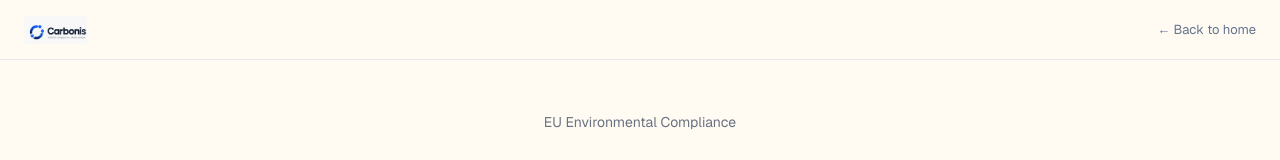
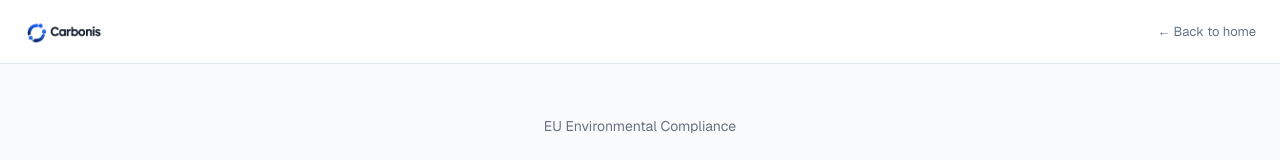
Before and after one commit to carbonis-eu/carbonis-app, a Next.js app: page /login in a window 1280 px wide. Shown: the top 160 px of the page. Built offline with nearby package versions, Linux system fonts and the light colour scheme; no server answers.

Commit message:
fix: logo paths + brand colors on login, register, admin, dashboard

```diff
--- a/app/admin/page.tsx
+++ b/app/admin/page.tsx
@@ -48,7 +48,11 @@ export default async function AdminPage() {
       {/* ── SIDEBAR ── */}
       <aside style={{ width: '220px', background: '#0B2471', display: 'flex', flexDirection: 'column', flexShrink: 0 }}>
         <div style={{ padding: '20px 16px 16px', borderBottom: '1px solid rgba(255,255,255,0.08)', display: 'flex', alignItems: 'center', gap: '8px' }}>
-          <img src="/carbonis-icon.png" alt="Carbonis" style={{ height: '24px', width: 'auto' }}/>
+          <svg width="24" height="24" viewBox="0 0 56 56" fill="none" aria-hidden="true">
+            <defs><linearGradient id="ag" x1="10" y1="8" x2="46" y2="48" gradientUnits="userSpaceOnUse"><stop offset="0%" stopColor="#60A5FA"/><stop offset="50%" stopColor="#265CFF"/><stop offset="100%" stopColor="#93c5fd"/></linearGradient></defs>
+            <path d="M 37.5,44.5 A 19,19 0 1,1 44.5,18.5" stroke="url(#ag)" strokeWidth="4.5" strokeLinecap="round" fill="none"/>
+            <circle cx="37.5" cy="44.5" r="4.2" fill="url(#ag)"/><circle cx="11.5" cy="37.5" r="4.2" fill="url(#ag)"/><circle cx="18.5" cy="11.5" r="4.2" fill="url(#ag)"/><circle cx="44.5" cy="18.5" r="4.2" fill="url(#ag)"/>
+          </svg>
           <div>
             <span style={{ color: 'white', fontWeight: 700, fontSize: '14px' }}>Carbonis</span>
             <p style={{ color: 'rgba(255,255,255,0.4)', fontSize: '9px', marginTop: '1px' }}>Admin Panel</p>
--- a/app/dashboard/page.tsx
+++ b/app/dashboard/page.tsx
@@ -55,7 +55,11 @@ export default async function DashboardPage() {
       {/* ── SIDEBAR ── */}
       <aside style={{ width: '220px', background: '#0B2471', display: 'flex', flexDirection: 'column', flexShrink: 0 }}>
         <div style={{ padding: '20px 16px 16px', borderBottom: '1px solid rgba(255,255,255,0.08)', display: 'flex', alignItems: 'center', gap: '8px' }}>
-          <img src="/carbonis-icon.png" alt="Carbonis" style={{ height: '24px', width: 'auto' }}/>
+          <svg width="24" height="24" viewBox="0 0 56 56" fill="none" aria-hidden="true">
+            <defs><linearGradient id="dg" x1="10" y1="8" x2="46" y2="48" gradientUnits="userSpaceOnUse"><stop offset="0%" stopColor="#60A5FA"/><stop offset="50%" stopColor="#265CFF"/><stop offset="100%" stopColor="#93c5fd"/></linearGradient></defs>
+            <path d="M 37.5,44.5 A 19,19 0 1,1 44.5,18.5" stroke="url(#dg)" strokeWidth="4.5" strokeLinecap="round" fill="none"/>
+            <circle cx="37.5" cy="44.5" r="4.2" fill="url(#dg)"/><circle cx="11.5" cy="37.5" r="4.2" fill="url(#dg)"/><circle cx="18.5" cy="11.5" r="4.2" fill="url(#dg)"/><circle cx="44.5" cy="18.5" r="4.2" fill="url(#dg)"/>
+          </svg>
           <span style={{ color: 'white', fontWeight: 700, fontSize: '14px', letterSpacing: '-0.01em' }}>Carbonis</span>
         </div>
 
--- a/app/login/page.tsx
+++ b/app/login/page.tsx
@@ -63,11 +63,11 @@ export default function LoginPage() {
   }
 
   return (
-    <div className="min-h-screen bg-[#FFFBF3]">
+    <div className="min-h-screen bg-[#f8fafc]">
       {/* Minimal nav */}
-      <nav style={{ background: 'rgba(255,251,243,0.95)', backdropFilter: 'blur(12px)', borderBottom: '1px solid #e5e7eb', padding: '0 24px', height: '60px', display: 'flex', alignItems: 'center', justifyContent: 'space-between' }}>
+      <nav style={{ background: 'rgba(255,255,255,0.92)', backdropFilter: 'blur(12px)', borderBottom: '1px solid #e2e8f0', padding: '0 24px', height: '64px', display: 'flex', alignItems: 'center', justifyContent: 'space-between' }}>
         <Link href="/" style={{ textDecoration: 'none' }}>
-          <img src="/carbonis-logo-light.png" alt="Carbonis" style={{ height: '28px', width: 'auto' }}/>
+          <img src="/carbonis-logo.png" alt="Carbonis" style={{ height: '32px', width: 'auto' }}/>
         </Link>
         <Link href="/" style={{ fontSize: '13px', color: '#64748b', textDecoration: 'none' }}>← Back to home</Link>
       </nav>
--- a/app/register/page.tsx
+++ b/app/register/page.tsx
@@ -84,11 +84,11 @@ export default function RegisterPage() {
   }
 
   return (
-    <div className="min-h-screen bg-[#FFFBF3]">
+    <div className="min-h-screen bg-[#f8fafc]">
       {/* Minimal nav */}
-      <nav style={{ background: 'rgba(255,251,243,0.95)', backdropFilter: 'blur(12px)', borderBottom: '1px solid #e5e7eb', padding: '0 24px', height: '60px', display: 'flex', alignItems: 'center', justifyContent: 'space-between' }}>
+      <nav style={{ background: 'rgba(255,255,255,0.92)', backdropFilter: 'blur(12px)', borderBottom: '1px solid #e2e8f0', padding: '0 24px', height: '64px', display: 'flex', alignItems: 'center', justifyContent: 'space-between' }}>
         <Link href="/" style={{ textDecoration: 'none' }}>
-          <img src="/carbonis-logo-light.png" alt="Carbonis" style={{ height: '28px', width: 'auto' }}/>
+          <img src="/carbonis-logo.png" alt="Carbonis" style={{ height: '32px', width: 'auto' }}/>
         </Link>
         <Link href="/" style={{ fontSize: '13px', color: '#64748b', textDecoration: 'none' }}>← Back to home</Link>
       </nav>
```
